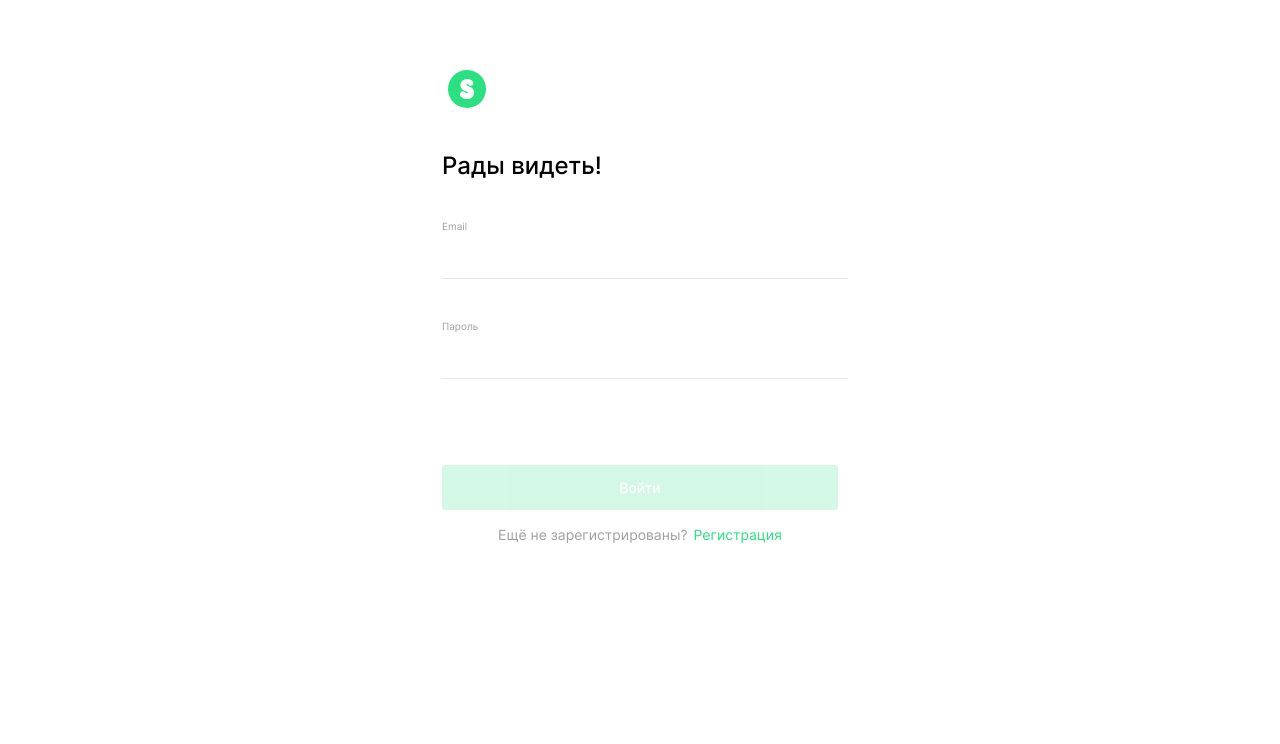
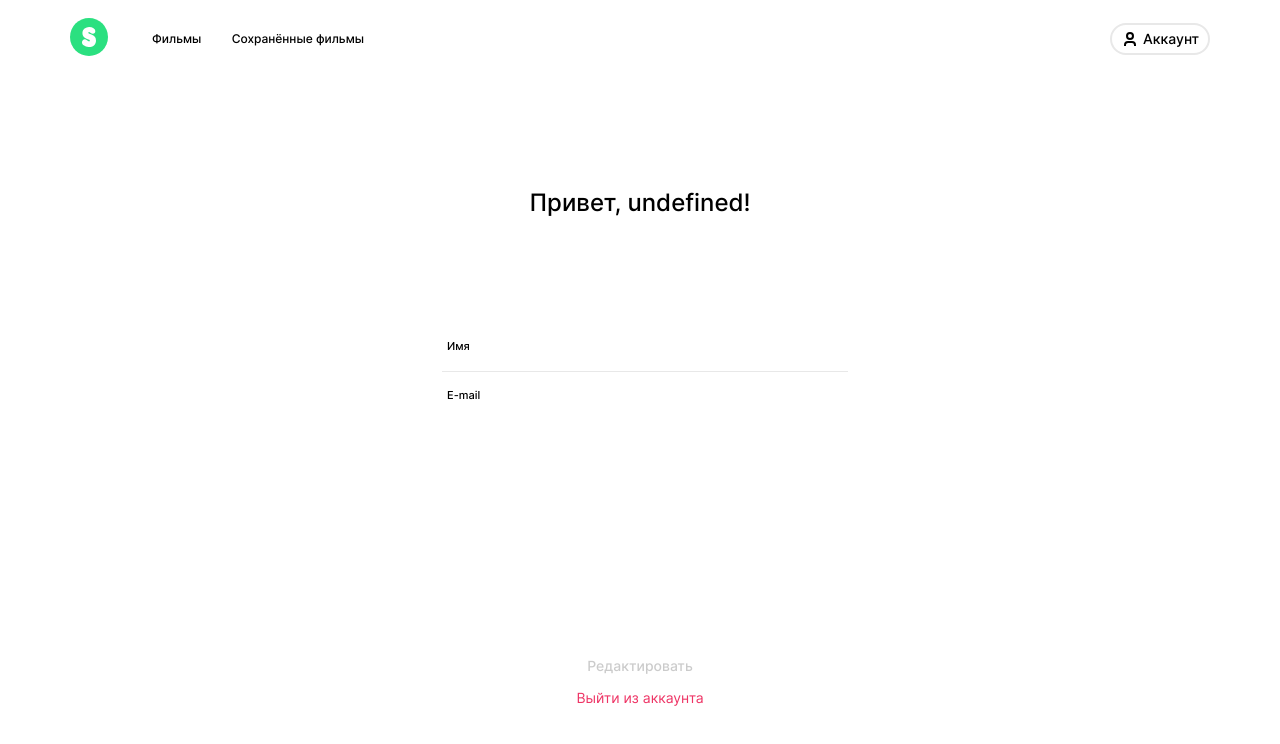
Before and after one commit to MalyshV/movies-explorer-frontend, a React (Create React App) app: page /profile in a window 1280 px wide. Before the commit this address led to /signin. Shown: the top 744 px of the page. Built offline with nearby package versions, Linux system fonts and the light colour scheme; no server answers; sample sign-in values are in the browser's storage.

Commit message:
fix: fix loggedIn state in protected components to awoid login

```diff
--- a/src/components/App/App.js
+++ b/src/components/App/App.js
@@ -133,7 +133,7 @@ const App = () => {
           </>
         } />
         <Route path='/movies' element={
-          <ProtectedRoute isLoggedIn={isLoggedIn}>
+          <ProtectedRoute isLoggedIn={token}>
             <>
               <Header type="loggedIn" />
               <Movies cards={cards} />
@@ -142,7 +142,7 @@ const App = () => {
           </ProtectedRoute>
         } />
         <Route path='/saved-movies' element={
-          <ProtectedRoute isLoggedIn={isLoggedIn}>
+          <ProtectedRoute isLoggedIn={token}>
             <>
               <Header type="loggedIn" />
               <SavedMovies cards={cards} />
@@ -151,7 +151,7 @@ const App = () => {
           </ProtectedRoute>
         } />
         <Route path='/profile' element={
-          <ProtectedRoute isLoggedIn={isLoggedIn}>
+          <ProtectedRoute isLoggedIn={token}>
             <>
               <Header type="loggedIn" />
               <Profile isLoggedIn={token} onUpdateUser={handleUpdateUser} handleSignOut={handleSignOut} />
--- a/src/components/FormInput/FormInput.js
+++ b/src/components/FormInput/FormInput.js
@@ -16,7 +16,7 @@ const FormInput = ({ labelClassName, inputClassName, labelName, inputType, input
         placeholder={placeholder}
         onChange={onChange}
         minLength={minLength}
-        maxLenght={maxLenght}
+        maxlenght={maxLenght}
       />
       <span className={`form__error form__error${spanClassName}`}>{spanText}</span>
     </>
```
